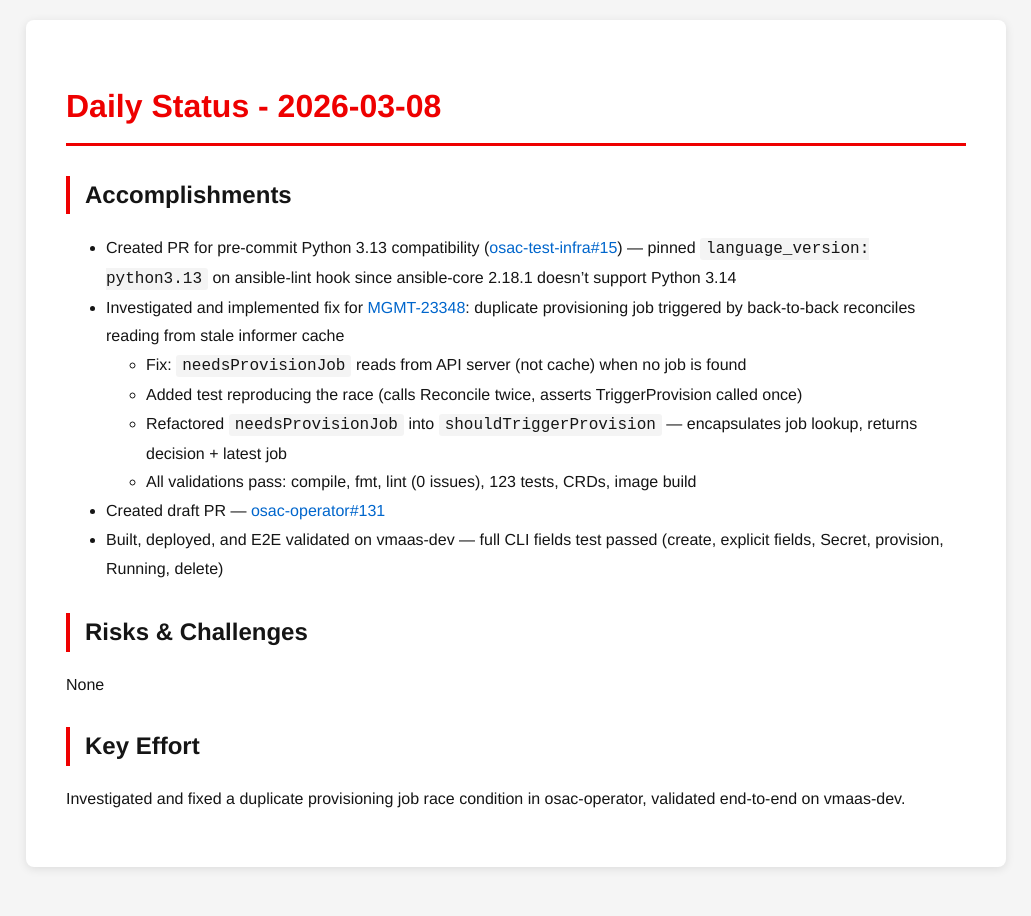
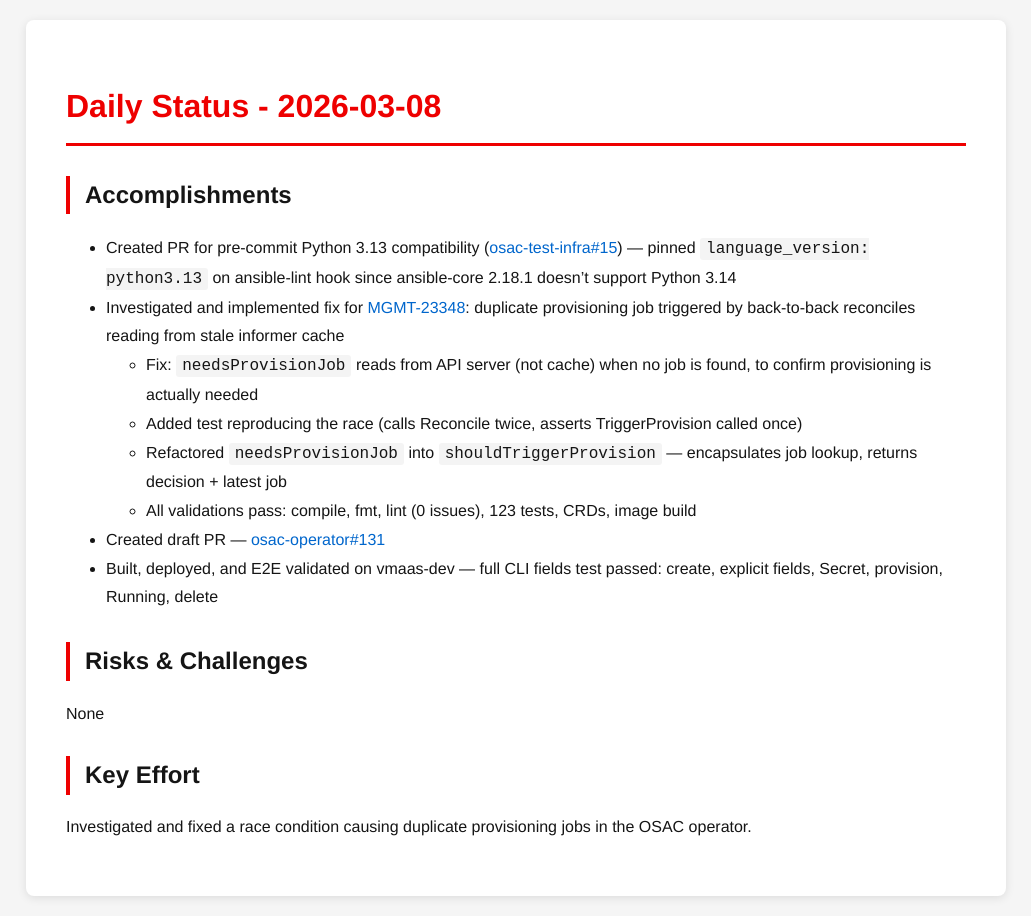
Before and after one commit to tzvatot/daily-status, a Jekyll site: the page built from 2026-03-08.md, in a window 1280 px wide. Shown: the whole page, without its empty margins (124-1155 px from the left). Built offline with Jekyll 4.4.1, drawn with Linux system fonts in a browser that asks for light colours.

Commit message:
Daily status update - 2026-03-08

```diff
--- a/2026-03-08.md
+++ b/2026-03-08.md
@@ -9,15 +9,15 @@
 ## Accomplishments
 - Created PR for pre-commit Python 3.13 compatibility ([osac-test-infra#15](https://github.com/osac-project/osac-test-infra/pull/15)) — pinned `language_version: python3.13` on ansible-lint hook since ansible-core 2.18.1 doesn't support Python 3.14
 - Investigated and implemented fix for [MGMT-23348](https://issues.redhat.com/browse/MGMT-23348): duplicate provisioning job triggered by back-to-back reconciles reading from stale informer cache
-  - Fix: `needsProvisionJob` reads from API server (not cache) when no job is found
+  - Fix: `needsProvisionJob` reads from API server (not cache) when no job is found, to confirm provisioning is actually needed
   - Added test reproducing the race (calls Reconcile twice, asserts TriggerProvision called once)
   - Refactored `needsProvisionJob` into `shouldTriggerProvision` — encapsulates job lookup, returns decision + latest job
   - All validations pass: compile, fmt, lint (0 issues), 123 tests, CRDs, image build
 - Created draft PR — [osac-operator#131](https://github.com/osac-project/osac-operator/pull/131)
-- Built, deployed, and E2E validated on vmaas-dev — full CLI fields test passed (create, explicit fields, Secret, provision, Running, delete)
+- Built, deployed, and E2E validated on vmaas-dev — full CLI fields test passed: create, explicit fields, Secret, provision, Running, delete
 
 ## Risks & Challenges
 None
 
 ## Key Effort
-Investigated and fixed a duplicate provisioning job race condition in osac-operator, validated end-to-end on vmaas-dev.
+Investigated and fixed a race condition causing duplicate provisioning jobs in the OSAC operator.
```
